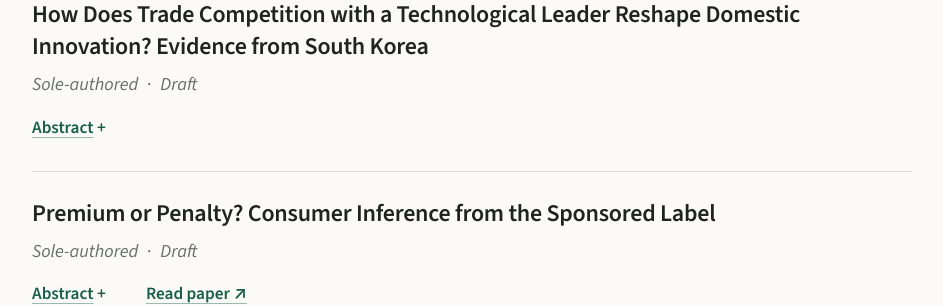
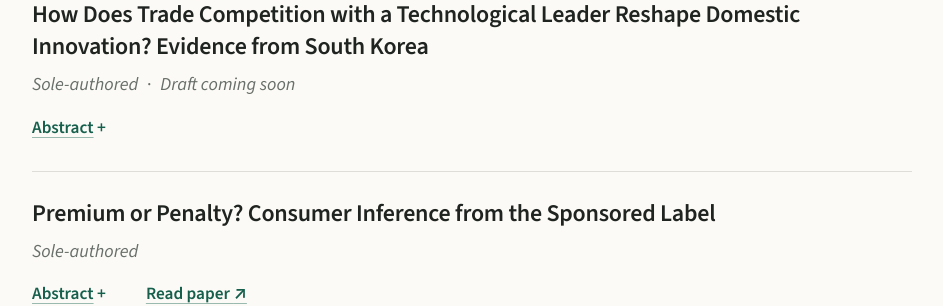
Before and after one commit to wonjinseo-econ/wonjinseo-econ.github.io, a plain HTML site: page index.html in a window 1280 px wide. Shown: the part 652-958 px from the top of the page, without its empty margins (168-1111 px from the left). Drawn offline with nearby package versions, Linux system fonts and the light colour scheme.

Commit message:
Show 'Draft coming soon' only for the paper without a link
Co-Authored-By: Claude Fable 5.2 <noreply@anthropic.com>

```diff
--- a/index.html
+++ b/index.html
@@ -87,7 +87,7 @@
           <article class="research-item">
             <div class="paper-body">
               <h4>How Does Trade Competition with a Technological Leader Reshape Domestic Innovation? Evidence from South Korea</h4>
-              <p class="paper-meta">Sole-authored <span aria-hidden="true">·</span> Draft</p>
+              <p class="paper-meta">Sole-authored <span aria-hidden="true">·</span> Draft coming soon</p>
               <div class="paper-actions">
                 <details data-event="open-abstract-trade-innovation">
                   <summary>Abstract</summary>
@@ -113,7 +113,7 @@
           <article class="research-item">
             <div class="paper-body">
               <h4>Premium or Penalty? Consumer Inference from the Sponsored Label</h4>
-              <p class="paper-meta">Sole-authored <span aria-hidden="true">·</span> Draft</p>
+              <p class="paper-meta">Sole-authored</p>
               <div class="paper-actions">
                 <details data-event="open-abstract-sponsored-listings">
                   <summary>Abstract</summary>
```
